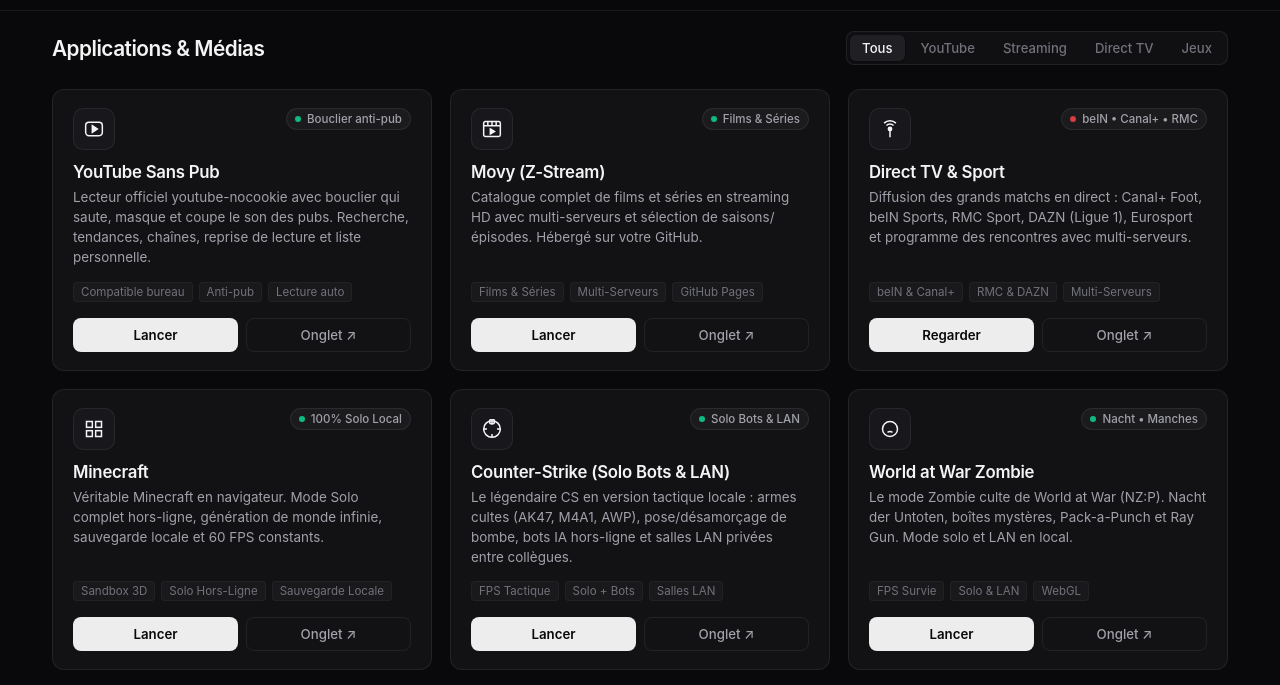
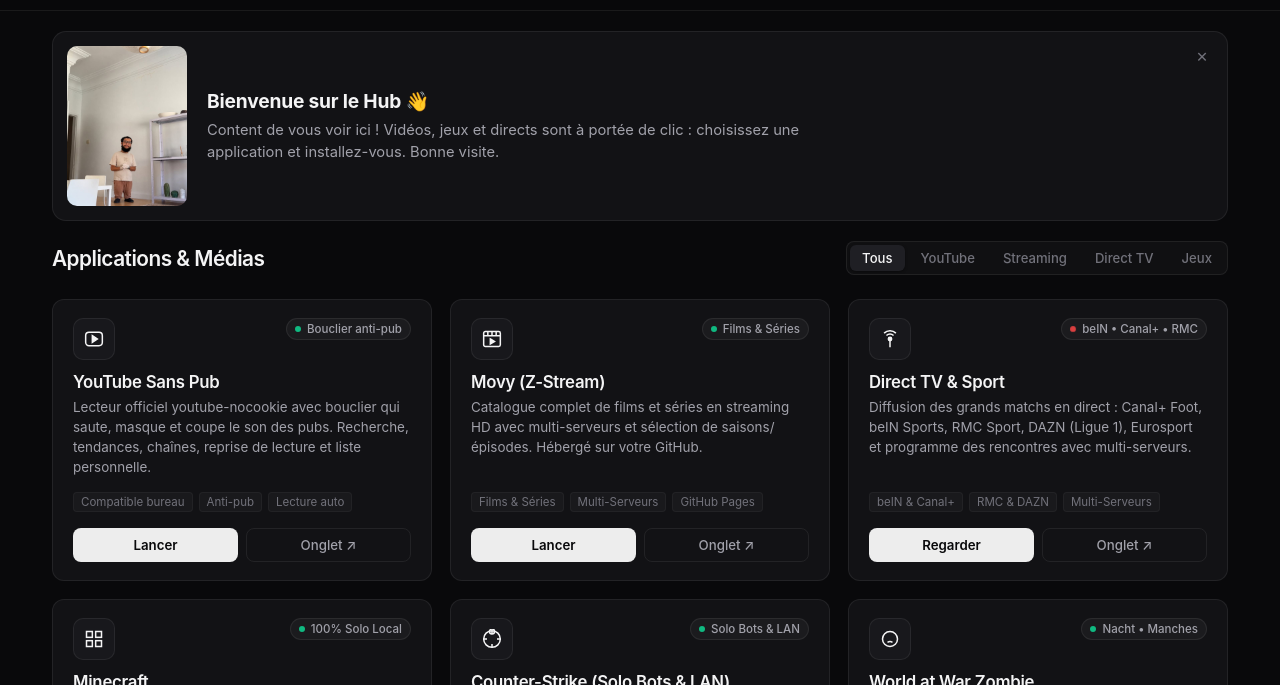
Before and after one commit to MohamedGuell/hub, a plain HTML site: page index.html in a window 1280 px wide. Shown: the part 49-734 px from the top of the page. Drawn offline with Linux system fonts and the light colour scheme.

Commit message:
feat: message d'accueil avec la photo en haut du hub
Remet la photo (renommee assets/bienvenue.jpg) dans un bandeau de
bienvenue place au-dessus des applications. Le bandeau ne bloque rien,
se ferme d'un clic et reste ferme pendant la visite. Plus aucune mention
de don ni de cagnotte.

Co-Authored-By: Claude Fable 5.2 <noreply@anthropic.com>
Claude-Session: https://claude.ai/code/session_018dKEtbB4GE8BNrE88xap9y

```diff
--- a/index.html
+++ b/index.html
@@ -951,6 +951,71 @@
         grid-template-columns: 1fr !important;
       }
     }
+
+    /* ---------- Message d'accueil ---------- */
+    .welcome {
+      max-width: 1240px;
+      margin: 0 auto;
+      width: 100%;
+      padding: 20px 32px 0;
+    }
+    .welcome-card {
+      position: relative;
+      display: flex;
+      align-items: center;
+      gap: 20px;
+      padding: 14px 48px 14px 14px;
+      background: var(--surface);
+      border: 1px solid var(--border);
+      border-radius: 14px;
+    }
+    .welcome-photo {
+      flex: none;
+      width: 120px;
+      height: 160px;
+      object-fit: cover;
+      border-radius: 10px;
+      background: var(--surface-elevated);
+      display: block;
+    }
+    .welcome-title {
+      font-size: 1.2rem;
+      font-weight: 700;
+      letter-spacing: -0.01em;
+      margin-bottom: 6px;
+    }
+    .welcome-text {
+      color: var(--text-secondary);
+      font-size: 0.92rem;
+      line-height: 1.5;
+      max-width: 620px;
+    }
+    .welcome-close {
+      position: absolute;
+      top: 10px;
+      right: 10px;
+      width: 30px;
+      height: 30px;
+      display: grid;
+      place-items: center;
+      background: none;
+      border: 1px solid transparent;
+      border-radius: 8px;
+      color: var(--text-muted);
+      font-size: 0.9rem;
+      cursor: pointer;
+    }
+    .welcome-close:hover {
+      color: var(--text);
+      border-color: var(--border-hover);
+    }
+    @media (max-width: 768px) {
+      .welcome { padding: 12px 12px 0; }
+      .welcome-card { gap: 14px; padding: 12px 40px 12px 12px; }
+      .welcome-photo { width: 84px; height: 112px; }
+      .welcome-title { font-size: 1.05rem; }
+      .welcome-text { font-size: 0.85rem; }
+    }
   </style>
 </head>
 <body>
@@ -984,6 +1049,22 @@
       </button>
     </div>
   </header>
+
+  <!-- Message d'accueil (fermable, ne bloque rien) -->
+  <section class="welcome" id="welcome" aria-label="Message d'accueil">
+    <div class="welcome-card">
+      <img class="welcome-photo" src="./assets/bienvenue.jpg" width="120" height="160" alt="Photo d'accueil du Hub" decoding="async">
+      <div>
+        <div class="welcome-title">Bienvenue sur le Hub 👋</div>
+        <p class="welcome-text">Content de vous voir ici ! Vidéos, jeux et directs sont à portée de clic : choisissez une application et installez-vous. Bonne visite.</p>
+      </div>
+      <button class="welcome-close" onclick="closeWelcome()" title="Fermer" aria-label="Fermer le message d'accueil">✕</button>
+    </div>
+  </section>
+  <script>
+    // Déjà fermé pendant cette visite : on ne le réaffiche pas (évite tout clignotement).
+    try { if (sessionStorage.getItem('hub_welcome_closed')) document.getElementById('welcome').hidden = true; } catch (e) {}
+  </script>
 
   <!-- Subheader & Category Tabs -->
   <div class="nav-bar">
@@ -2266,6 +2347,11 @@
       }
     }
 
+    function closeWelcome() {
+      document.getElementById('welcome').hidden = true;
+      try { sessionStorage.setItem('hub_welcome_closed', '1'); } catch (e) {}
+    }
+
     function escapeHtml(str) {
       if (!str) return '';
       return String(str).replace(/&/g, '&amp;').replace(/</g, '&lt;').replace(/>/g, '&gt;').replace(/"/g, '&quot;');
```
Also changed, not shown: assets/bienvenue.jpg (added).
